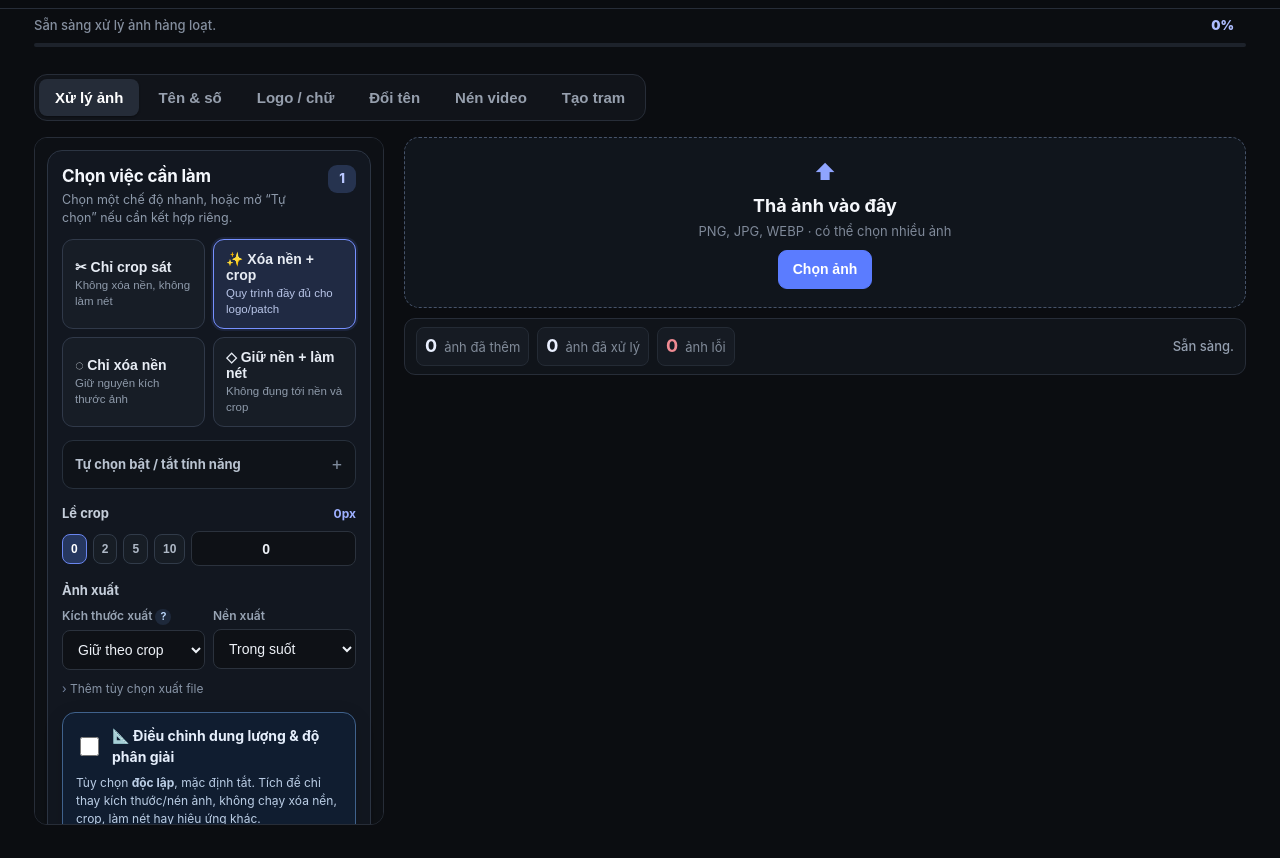
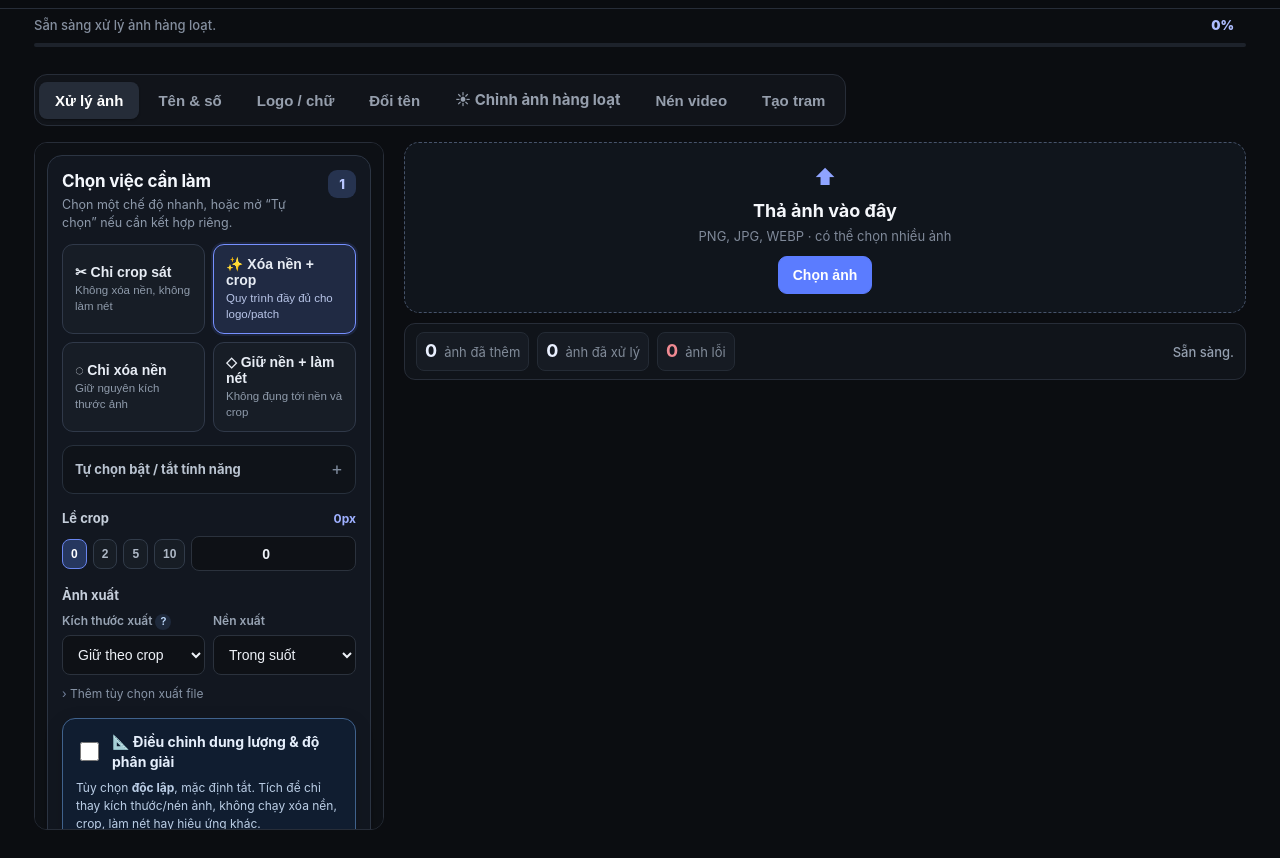
Before and after one commit to dinhloi116-hue/image-studio, a browser extension: page direct/index.html in a window 1280 px wide. Shown: the part 62-920 px from the top of the page. Drawn offline with Linux system fonts and the light colour scheme.

Commit message:
feat(ui): link batch image enhancements and tiled watermark editor

```diff
--- a/direct/index.html
+++ b/direct/index.html
@@ -962,7 +962,8 @@ label:has(#renameZipName), .field:has(#rn_zipName), .field:has(#wm_zipName){disp
       <button type="button" id="openPreviewModeBtn" class="mode-tab">Preview tên &amp; số áo</button>
       <button type="button" id="openLogoModeBtn" class="mode-tab">Chèn logo / chữ</button>
       <button type="button" id="openRenameModeBtn" class="mode-tab">Đổi tên hàng loạt</button>
-      <div class="mode-tip">Một tool dùng chung: xóa nền/crop ảnh • preview tên số áo • chèn logo/chữ hàng loạt.</div>
+      <a class="mode-tab" href="../batch-editor/" style="display:inline-flex;align-items:center;text-decoration:none;border-color:#38bdf8;color:#e0f2fe" title="Chỉnh sáng, tương phản, độ rực, độ nét và dấu chìm bảo vệ cho 50–100 ảnh">☀ Chỉnh ảnh hàng loạt</a>
+      <div class="mode-tip">Một tool dùng chung: xóa nền/crop ảnh • chỉnh sáng, màu và dấu chìm hàng loạt • tên số áo • chèn logo/chữ.</div>
     </div>
   </nav>
 
```
